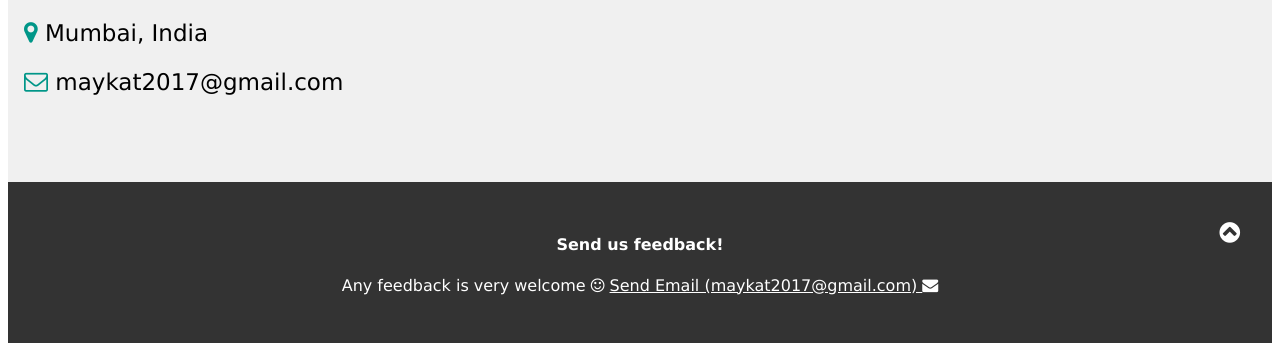
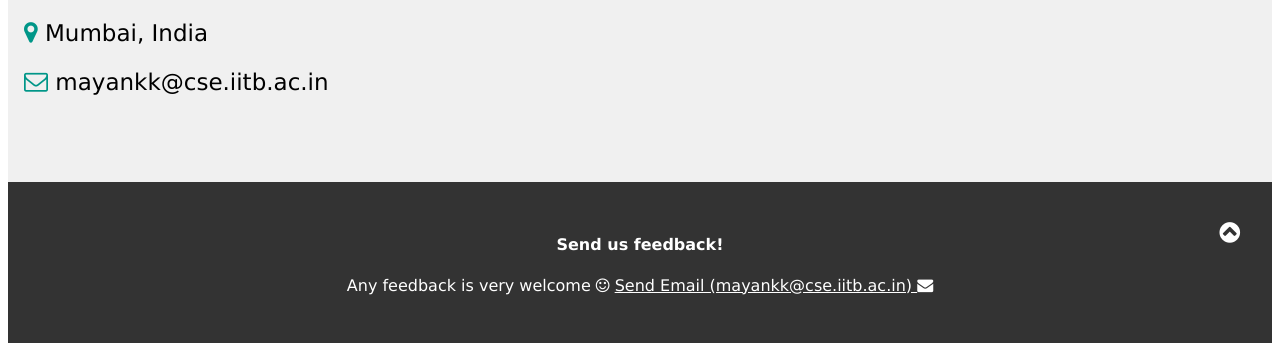
Before and after one commit to s3vqa/s3vqa.github.io, a plain HTML site: page index.html in a window 1280 px wide. Shown: the part 4165-4508 px from the top of the page. Drawn offline with Linux system fonts and the light colour scheme.

Commit message:
addr updated

```diff
--- a/index.html
+++ b/index.html
@@ -196,7 +196,7 @@
       <span class="headingInSection"><h2>Address</h2></span>
       <p>Indian Institute Of Technology, Main gate road, IIT Area, Powai</p>
       <p><i class="fa fa-map-marker text-teal xlarge"></i> Mumbai, India</p>
-      <p><i class="fa fa-envelope-o text-teal xlarge"></i> maykat2017@gmail.com</p>
+      <p><i class="fa fa-envelope-o text-teal xlarge"></i> mayankk@cse.iitb.ac.in</p>
     </div>
 <!--------------------------------------------CONTACT SECTION ENDS--------------------------------------------------->
 </div>
@@ -205,7 +205,7 @@
 <footer class="container padding-32 theme-d1 center">
   <h4><strong>Send us feedback!</strong></h4>
   <p>Any feedback is very welcome <i class="fa fa-smile-o"></i> <a href="mailto: maykat2017@gmail.com" style="color: white;"> Send Email
-          (maykat2017@gmail.com) <i class="fa fa-envelope"></i></a></p>
+          (mayankk@cse.iitb.ac.in) <i class="fa fa-envelope"></i></a></p>
   <div style="position:relative;bottom:100px;z-index:1;" class="w3-tooltip w3-right">
       <a class="w3-button w3-theme" href="#myPage"><span class="xlarge">
               <i class="fa fa-chevron-circle-up"></i></span></a>
```
